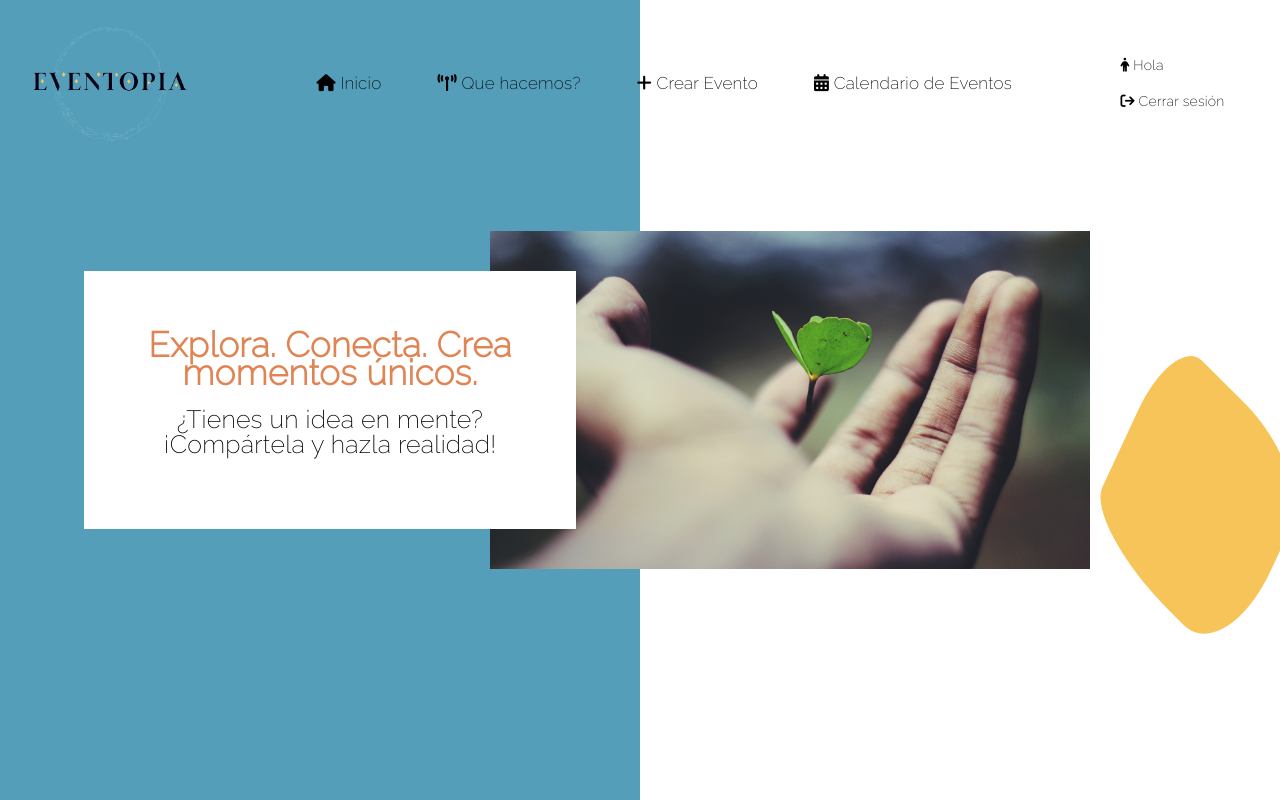
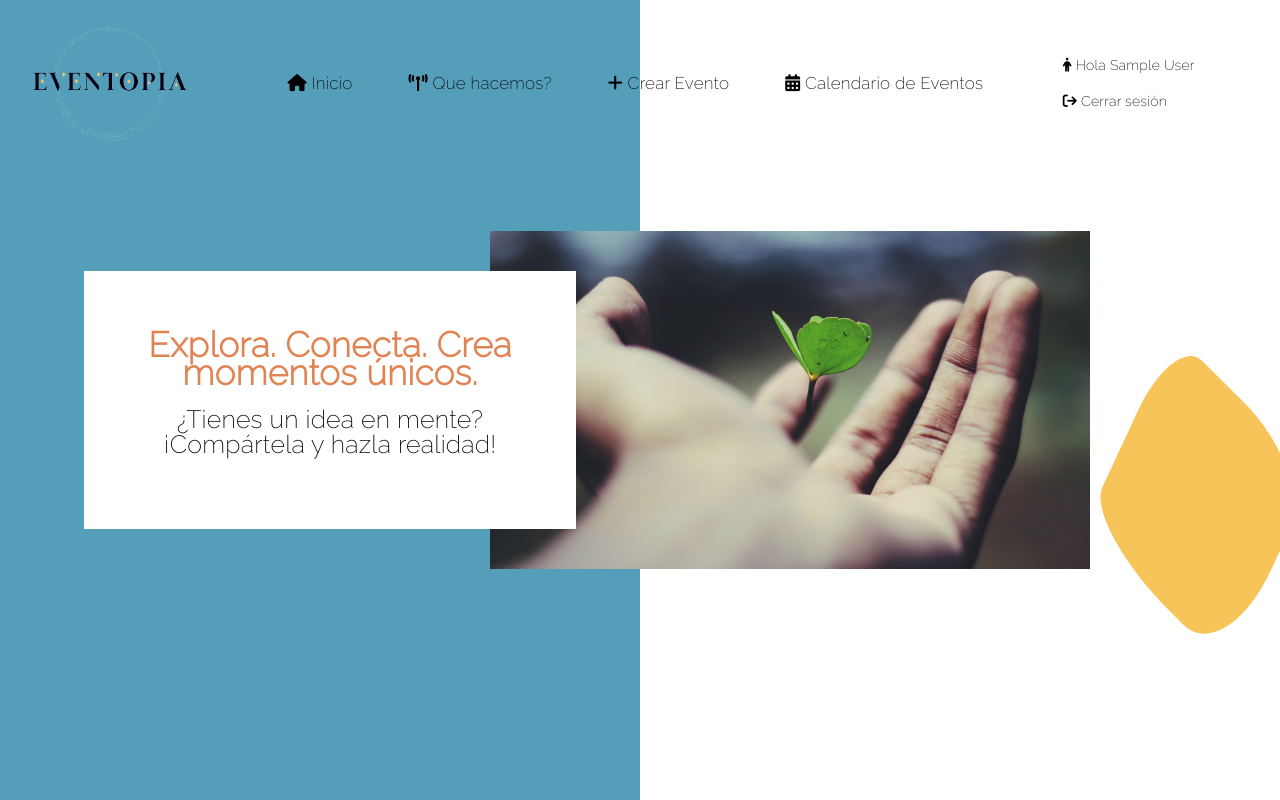
Before and after one commit to LorenaPonsico/Angular_Events_Personal_Project, an Angular app in the folder client/: page /inicio in a window 1280 px wide. Shown: the top 800 px of the page. Built offline with nearby package versions, Linux system fonts and the light colour scheme; no server answers; sample sign-in values are in the browser's storage; a web font is replaced by a local one.

Commit message:
fix user name hello in navbar

```diff
--- a/client/src/app/components/layout/navbar/navbar.component.html
+++ b/client/src/app/components/layout/navbar/navbar.component.html
@@ -45,7 +45,7 @@
       <ul class="navbar-nav row   ">
           <li *ngIf="userLoginOn" class="nav-item nav-end">
             <a class="nav-link login" aria-current="page" href="#" routerLink="/panel-control"
-            (click)="closeNavbar()"> <i class="fa-solid fa-person"></i> {{  'Hola' }} </a>
+            (click)="closeNavbar()"> <i class="fa-solid fa-person"></i> {{ 'Hola ' +  user.user.name | titlecase }} </a>
         </li>
 
         <li *ngIf="userLoginOn" class="nav-item nav-end">
--- a/client/src/app/components/layout/navbar/navbar.component.ts
+++ b/client/src/app/components/layout/navbar/navbar.component.ts
@@ -14,7 +14,7 @@ import { MatDialog } from '@angular/material/dialog';
 export class NavbarComponent implements OnInit {
 
   userLoginOn: boolean = false;
-  user?: User | null;
+  user: any;
   isNavbarCollapsed = true;
 
   constructor(
@@ -32,11 +32,10 @@ export class NavbarComponent implements OnInit {
 
         console.log('Usuario autenticado:', this.userLoginOn);
         if (this.userLoginOn && this.user) {
-          console.log('Nombre de usuario:', this.user.name);
+          console.log('Nombre de usuario:', this.user.user.name);
         } else {
           console.log('Usuario no autenticado o nombre de usuario no disponible');
         }
-          //NO APARECE EL NOMBRE DEL USUARIO, SALE UNDEFINED
       });
     }
 
```
